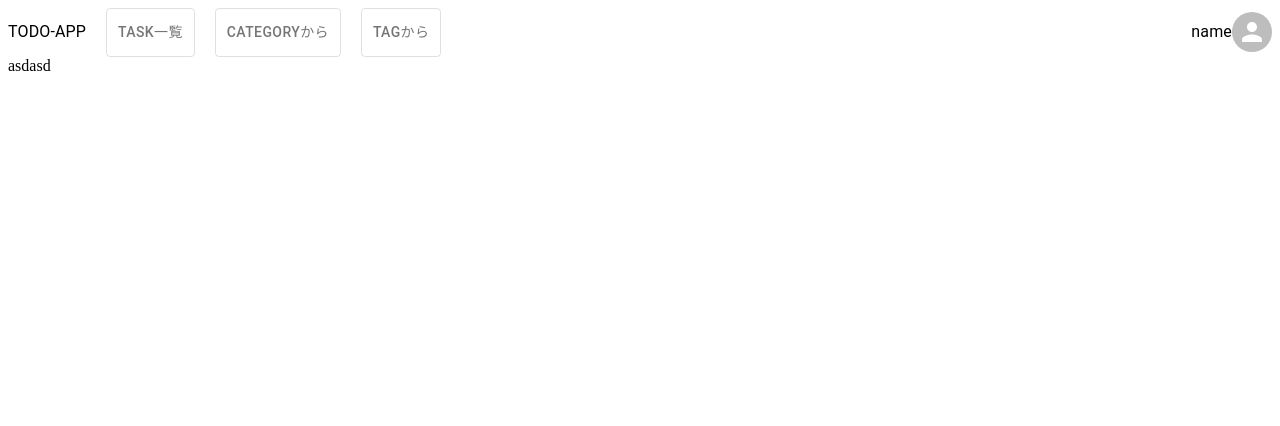
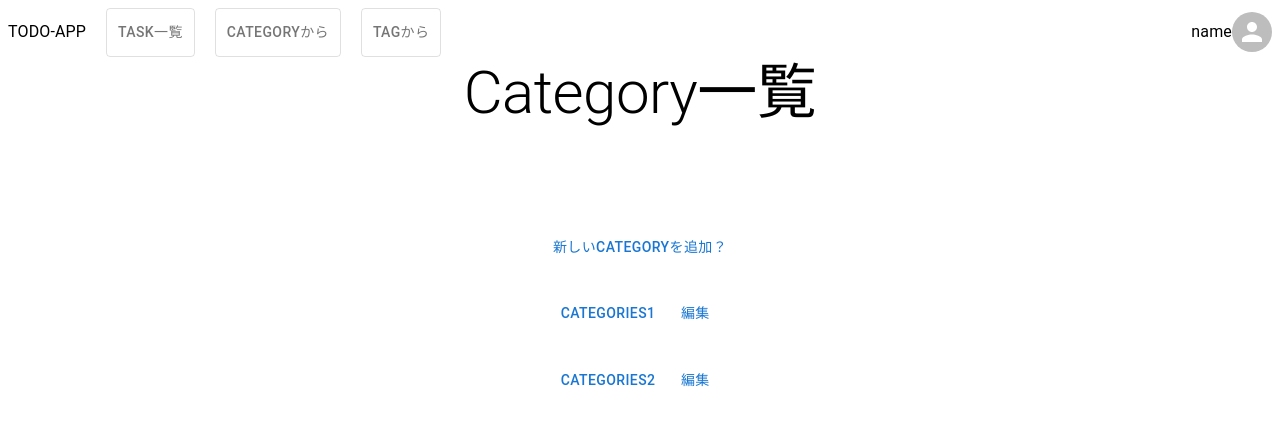
Before and after one commit to i3design-training/2023-chiu.tszho-frontend, a React (Vite) app in the folder react-main/: page /categories in a window 1280 px wide. Shown: the top 426 px of the page. Built offline with nearby package versions, Linux system fonts and the light colour scheme.

Commit message:
categoryUI

```diff
--- /dev/null
+++ b/react-main/src/pages/category/CategoryList/CategoryList.module.css
@@ -0,0 +1,4 @@
+.title {
+  margin-bottom: 80px;
+  text-align: center;
+}
--- a/react-main/src/pages/category/CategoryList/CategoryList.tsx
+++ b/react-main/src/pages/category/CategoryList/CategoryList.tsx
@@ -1,9 +1,38 @@
+import { Box, Button, Typography } from '@mui/material';
 import TaskLayout from '../../../layout/TaskLayout';
+import { useState } from 'react';
+import styles from './CategoryList.module.css';
+import { useNavigate } from 'react-router-dom';
 
 function CategoryList() {
+  const [categoriesList, setCategoriesList] = useState<string[]>([
+    'Categories1',
+    'Categories2',
+  ]);
+  const navigate = useNavigate();
+  const handleAddCategory = () => {
+    navigate(`/categories/create`);
+  };
   return (
     <TaskLayout>
-      <div>asdasd</div>
+      <Typography className={styles.title} variant="h2">
+        Category一覧
+      </Typography>
+      <Box
+        padding={'20px 20% 20px 20%'}
+        display={'flex'}
+        flexDirection={'column'}
+        alignItems={'center'}
+        gap={'30px'}
+      >
+        <Button onClick={handleAddCategory}>新しいcategoryを追加？</Button>
+        {categoriesList.map((category, index) => (
+          <Box>
+            <Button key={index}>{category}</Button>
+            <Button>編集</Button>
+          </Box>
+        ))}
+      </Box>
     </TaskLayout>
   );
 }
--- /dev/null
+++ b/react-main/src/pages/category/Create/CategoryCreate.module.css
@@ -0,0 +1,4 @@
+.title {
+  margin-bottom: 80px;
+  text-align: center;
+}
--- a/react-main/src/pages/category/Create/CategoryCreate.tsx
+++ b/react-main/src/pages/category/Create/CategoryCreate.tsx
@@ -1,5 +1,43 @@
+import { Typography } from '@material-ui/core';
+import TaskLayout from '../../../layout/TaskLayout';
+import styles from './CategoryCreate.module.css';
+import { Box, Button, Input, TextField } from '@mui/material';
+import { ChangeEvent, useState } from 'react';
+import { useNavigate } from 'react-router-dom';
+
 function CategoryCreate() {
-  return <div>yooyoyooyooyoy</div>;
+  const [categoryName, setCategoryName] = useState('');
+  const handleCategoryNameChange = (event: ChangeEvent<HTMLInputElement>) => {
+    setCategoryName(event?.target.value);
+  };
+  const navigate = useNavigate();
+  const handleSubmit = () => {
+    console.log(categoryName);
+    navigate(`/categories/`);
+  };
+  return (
+    <TaskLayout>
+      <Typography className={styles.title} variant="h2">
+        Category作成
+      </Typography>
+      <Box
+        padding={'20px 20% 20px 20%'}
+        display={'flex'}
+        flexDirection={'column'}
+        alignItems={'center'}
+        gap={'30px'}
+      >
+        <TextField
+          label="カテゴリ名"
+          name="categoryName"
+          value={categoryName}
+          onChange={handleCategoryNameChange}
+          required
+        />
+        <Button onClick={handleSubmit}>作成</Button>
+      </Box>
+    </TaskLayout>
+  );
 }
 
 export default CategoryCreate;
--- /dev/null
+++ b/react-main/src/pages/category/Edit/CategoryEdit.module.css
@@ -0,0 +1,4 @@
+.title {
+  margin-bottom: 80px;
+  text-align: center;
+}
--- a/react-main/src/pages/category/Edit/CategoryEdit.tsx
+++ b/react-main/src/pages/category/Edit/CategoryEdit.tsx
@@ -1,5 +1,42 @@
+import { Typography, Box, TextField, Button } from '@mui/material';
+import TaskLayout from '../../../layout/TaskLayout';
+import styles from './CategoryEdit.module.css';
+import { useState, ChangeEvent } from 'react';
+import { useNavigate } from 'react-router-dom';
+
 function CategoryEdit() {
-  return <div>yooyoyooyooyoy</div>;
+  const [categoryName, setCategoryName] = useState('Category1');
+  const handleCategoryNameChange = (event: ChangeEvent<HTMLInputElement>) => {
+    setCategoryName(event?.target.value);
+  };
+  const navigate = useNavigate();
+  const handleSubmit = () => {
+    console.log(categoryName);
+    navigate(`/categories/`);
+  };
+  return (
+    <TaskLayout>
+      <Typography className={styles.title} variant="h2">
+        Category編集
+      </Typography>
+      <Box
+        padding={'20px 20% 20px 20%'}
+        display={'flex'}
+        flexDirection={'column'}
+        alignItems={'center'}
+        gap={'30px'}
+      >
+        <TextField
+          label="カテゴリ名"
+          name="categoryName"
+          value={categoryName}
+          onChange={handleCategoryNameChange}
+          required
+        />
+        <Button onClick={handleSubmit}>作成</Button>
+      </Box>
+    </TaskLayout>
+  );
 }
 
 export default CategoryEdit;
```
